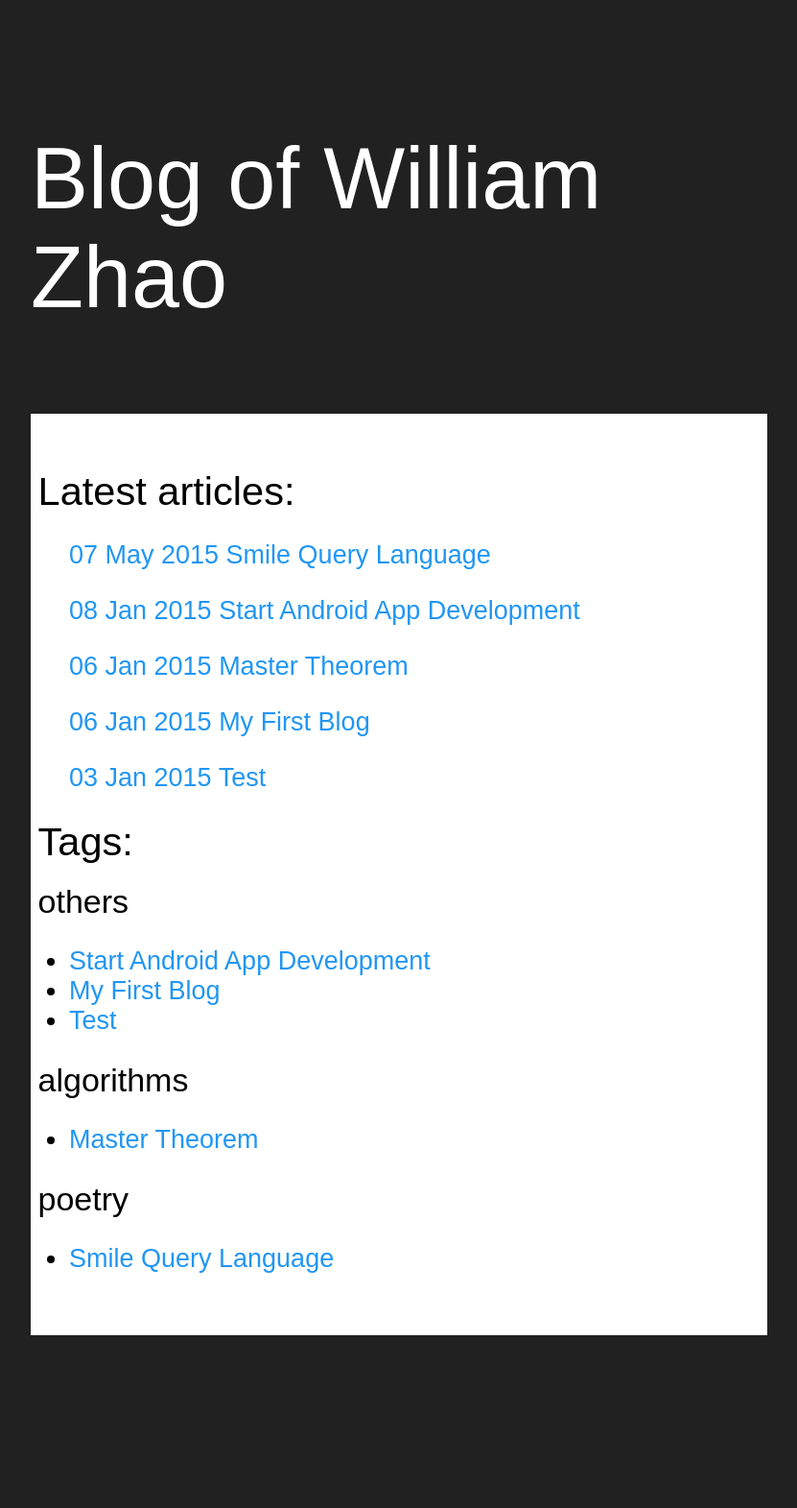
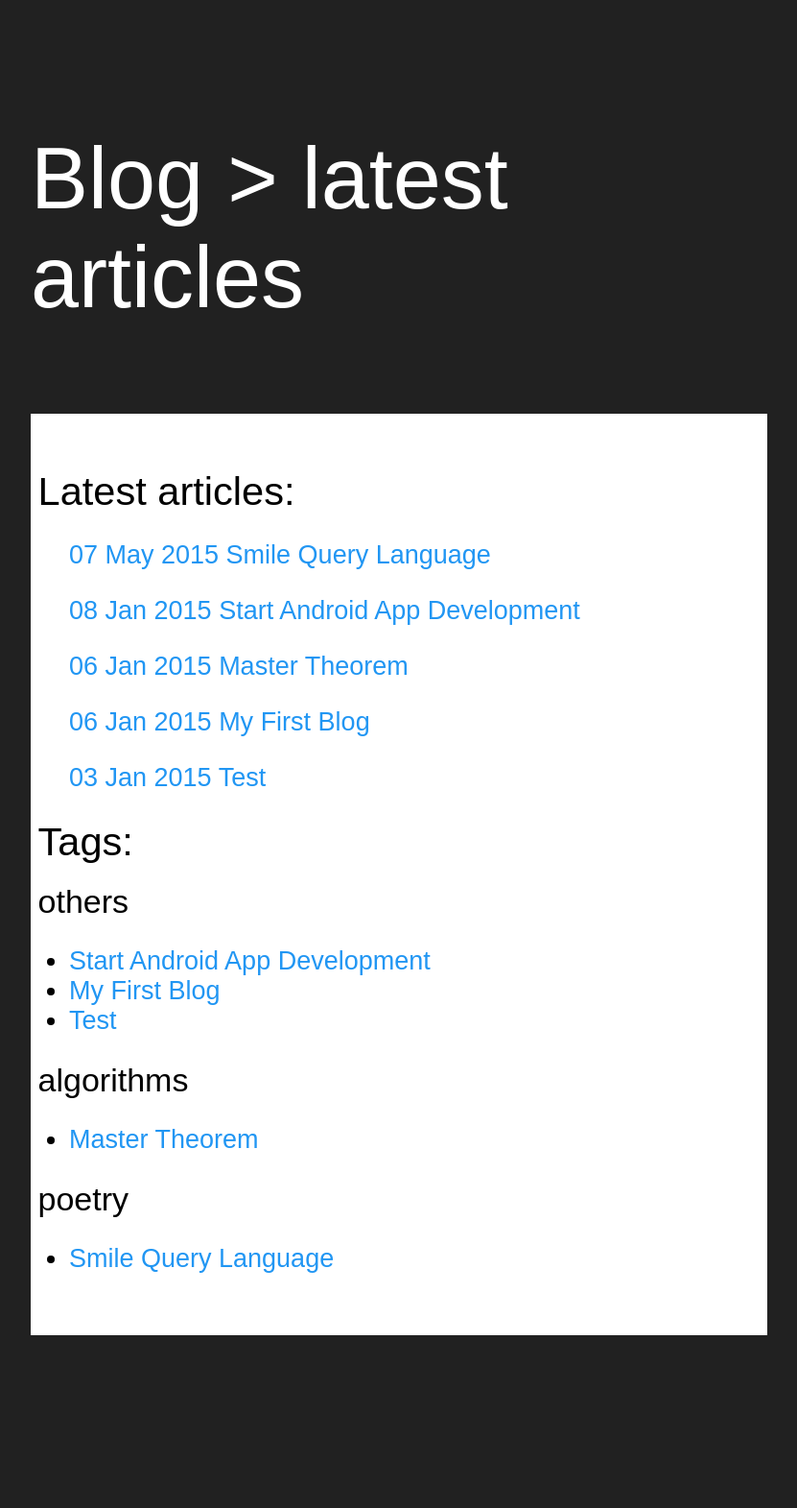
Before and after one commit to wenyuzhao/wenyuzhao.github.io, a Jekyll site: the page built from blog.html, in a window 1280 px wide. Shown: the whole page at 96% size, without its empty margins (224-1055 px from the left). Built offline with Jekyll 4.4.1, drawn with Linux system fonts in a browser that asks for light colours; Markdown is read by kramdown in place of the engine named in the settings.

Commit message:
Update blog.html

```diff
--- a/blog.html
+++ b/blog.html
@@ -1,6 +1,6 @@
 ---
 layout: blog
-title: Blog of William Zhao
+title: Blog > latest articles
 ---
 <script type="text/javascript" src="{{ site.baseurl }}/javascripts/blog.js"></script>
 <h1>Latest articles:</h1>
```
